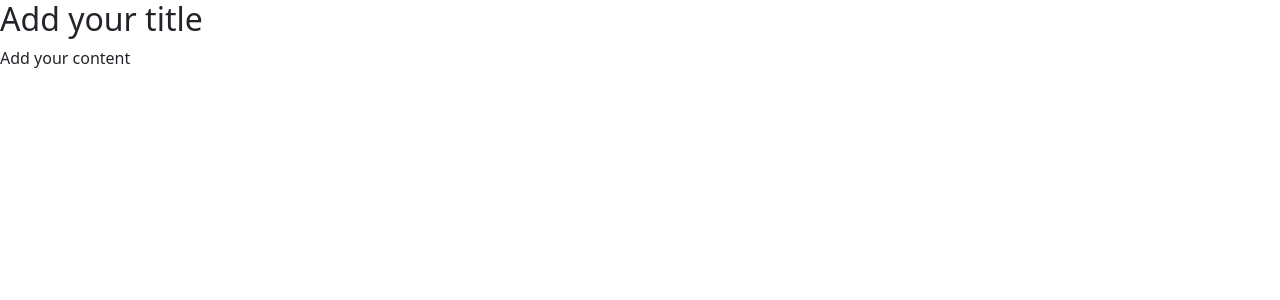
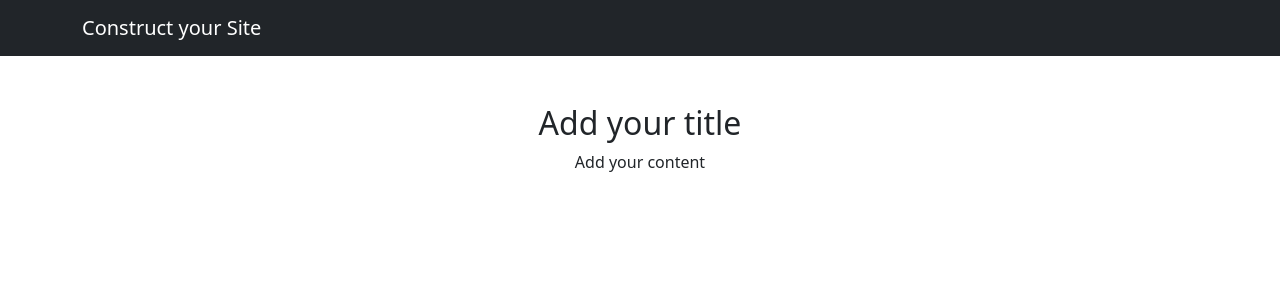
Before and after one commit to EleevAzret/SiteConstructor, a Vue app: page / in a window 1280 px wide. Shown: the top 300 px of the page. Built offline with nearby package versions, Linux system fonts and the light colour scheme.

Commit message:
ready simple section prototype

```diff
--- a/src/App.vue
+++ b/src/App.vue
@@ -1,20 +1,41 @@
 <template>
   <div id="app">
-    <simple-section />
+    <b-navbar type="dark" variant="dark" class="mb-5">
+      <div class="container">
+        <b-navbar-brand href="#">Construct your Site</b-navbar-brand>
+      </div>
+    </b-navbar>
+    <div class="container">
+      <simple-section />
+      <card-section />
+    </div>
   </div>
 </template>
 
 <script>
 import SimpleSection from './components/SimpleSection.vue';
+import CardSection from './components/CardSection.vue';
 
 export default {
   name: 'App',
   components: {
     SimpleSection,
+    CardSection,
   },
 };
 </script>
 
 <style lang="scss">
+body {
+  background-color: #f8f9fa;
+}
 
+#app {
+  margin: 0 auto;
+  text-align: center;
+}
+
+.container {
+  max-width: 800px;
+}
 </style>
--- /dev/null
+++ b/src/components/CardSection.vue
@@ -0,0 +1,15 @@
+<template>
+  <div class="card-section">
+
+  </div>
+</template>
+
+<script>
+export default {
+  name: 'CardSection',
+}
+</script>
+
+<style>
+
+</style>
--- a/src/components/SimpleSection.vue
+++ b/src/components/SimpleSection.vue
@@ -1,16 +1,99 @@
 <template>
   <div class="simple-section">
-    <h2 class="simple-section__title">Add your title</h2>
-    <p class="simple-section__content">Add your content</p>
+    <template v-if="title">
+      <div class="editor editor_h2" v-if="changeTitleMode">
+        <input
+         v-model="title"
+          data-active="changeTitleMode"
+          @blur="changeModes">
+        <b-icon
+          icon="x"
+          class="delete"
+          variant="danger"
+          data-type="title"
+          @click="deleteComponent" />
+      </div>
+      <h2
+        class="simple-section__title"
+        v-if="!changeTitleMode"
+        data-active="changeTitleMode"
+        @click="changeModes">
+          {{ title }}
+      </h2>
+    </template>
+    <template v-else>
+      <b-button
+        variant="outline-success"
+        class="mb-2"
+        data-type="title"
+        @click="addComponent">
+        <b-icon icon="plus" />
+      </b-button>
+    </template>
+    <template v-if="content">
+      <div class="editor editor_p" v-if="changeContentMode">
+        <textarea
+          v-model="content"
+          data-active="changeContentMode"
+          @blur="changeModes" />
+        <b-icon
+          icon="x"
+          class="delete"
+          variant="danger"
+          data-type="content"
+          @click="deleteComponent" />
+      </div>
+      <p
+        class="simple-section__content"
+        v-if="!changeContentMode"
+        data-active="changeContentMode"
+        @click="changeModes">
+          {{ content }}
+      </p>
+    </template>
+    <template v-else>
+      <b-button
+        variant="outline-success"
+        class="mb-2"
+        data-type="content"
+        @click="addComponent">
+        <b-icon icon="plus" />
+      </b-button>
+    </template>
   </div>
 </template>
 
 <script>
 export default {
   name: 'SimpleSection',
-}
+  data: () => ({
+    title: 'Add your title',
+    content: 'Add your content',
+    changeTitleMode: false,
+    changeContentMode: false,
+  }),
+  methods: {
+    changeModes(e) {
+      this[e.target.dataset.active] = !this[e.target.dataset.active];
+    },
+    addComponent(e) {
+      this[e.currentTarget.dataset.type] = `Add your ${e.currentTarget.dataset.type}`;
+    },
+    deleteComponent(e) {
+      this[e.currentTarget.dataset.type] = '';
+    },
+    onFocusInput(e) {
+      this.showDelete = false;
+    },
+  },
+};
 </script>
 
 <style lang="scss" scoped>
-
+.simple-section {
+  display: flex;
+  flex-direction: column;
+  justify-content: center;
+  align-items: center;
+}
 </style>
--- /dev/null
+++ b/src/scss/editor.scss
@@ -0,0 +1,30 @@
+.editor {
+  position: relative;
+  width: min-content;
+
+  & > input, & > textarea {
+    border: none;
+    outline: none;
+    text-align: center;
+  }
+
+  & > .delete {
+    position: absolute;
+    top: 0;
+    right: 0;
+    z-index: 10;
+    cursor: pointer;
+    border: .05rem solid #dc3545;
+    border-radius: 20rem;
+
+    &:hover {
+      background-color: #dc3545;
+      fill: #fff;
+    }
+  }
+
+  &_h2 {
+    font-size: 2rem;
+    font-weight: 500;
+  }
+}
--- a/vue.config.js
+++ b/vue.config.js
@@ -2,4 +2,5 @@ const { defineConfig } = require('@vue/cli-service');
 
 module.exports = defineConfig({
   transpileDependencies: true,
+  lintOnSave: false,
 });
```
Also changed, not shown: src/plugins/bootstrap/index.js (+7 -5 lines), .eslintrc.js.
